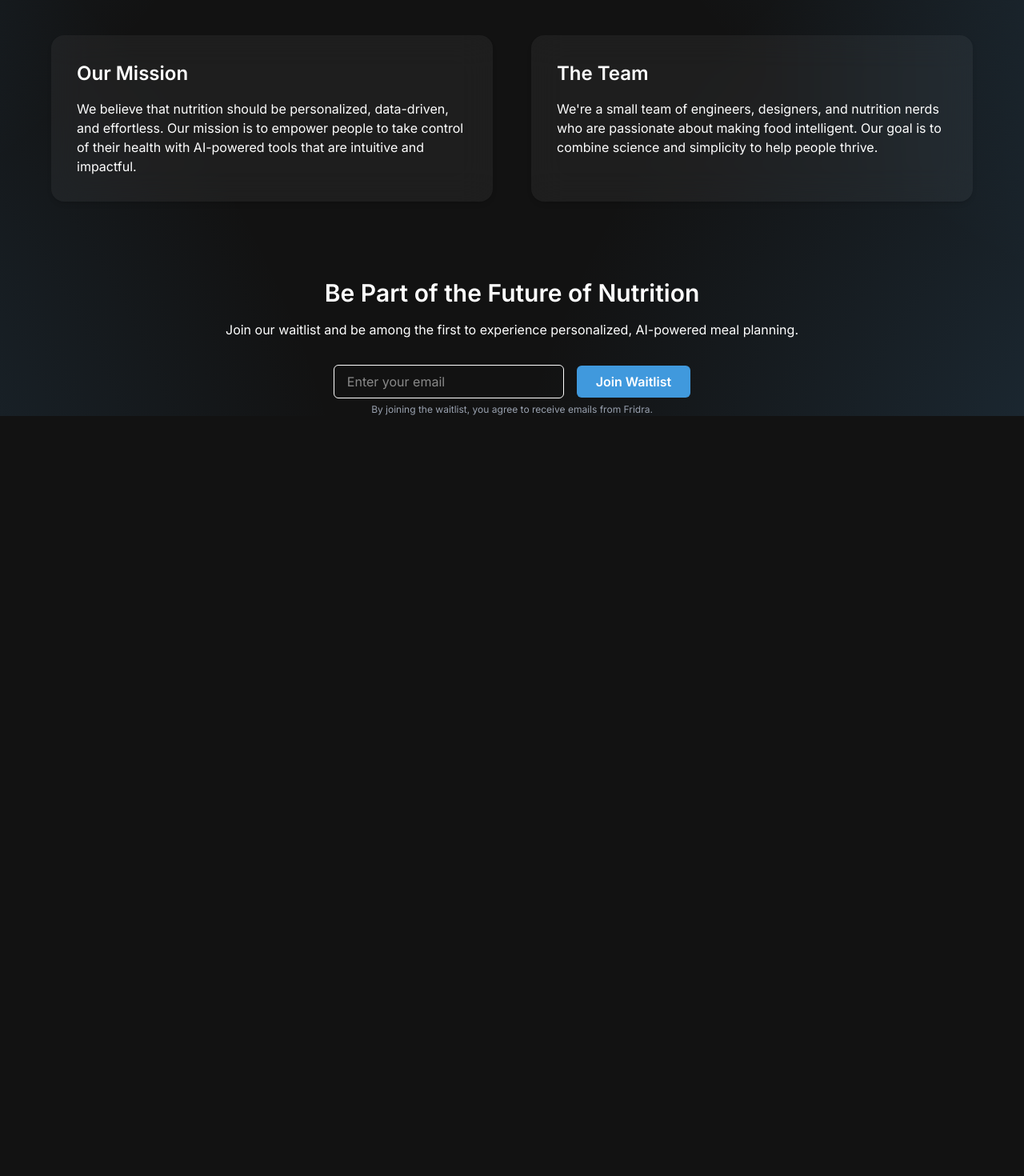
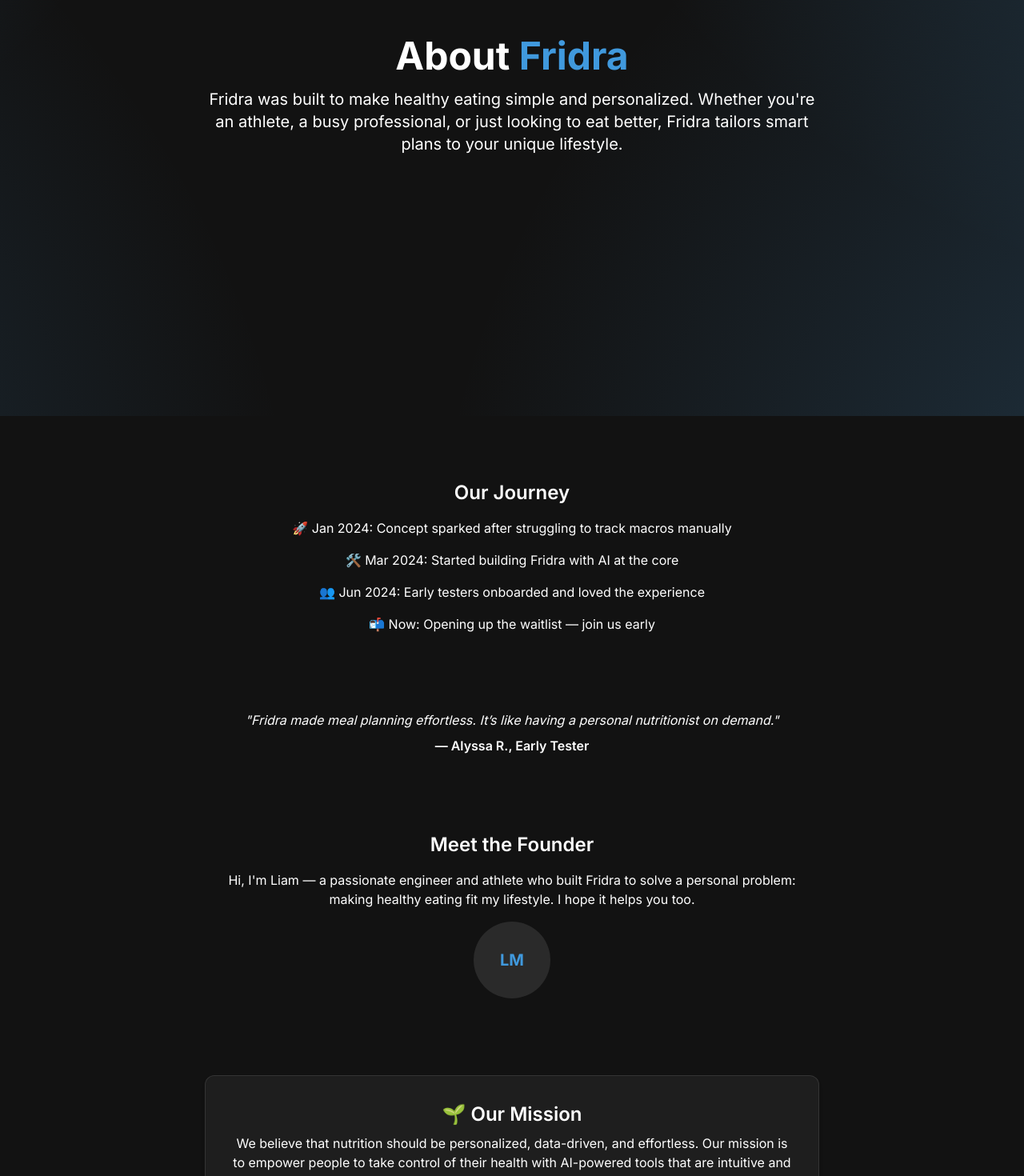
Before and after one commit to Fridra/Website, a Next.js app: page /about in a window 1280 px wide. Shown: the part 280-1750 px from the top of the page at 80% size. Before the commit the page ends 896 px from the top, so only its background shows below. Built offline with nearby package versions, Linux system fonts and the light colour scheme.

Commit message:
changes to the about page

```diff
--- a/app/about/page.tsx
+++ b/app/about/page.tsx
@@ -4,33 +4,85 @@ import EmailSignup from '@/components/forms/EmailSignup';
 
 export default function AboutPage() {
 	return (
-		<main className='min-h-screen text-textPrimary px-6 md:px-12 py-24 flex flex-col items-center justify-center'>
-			<section className='max-w-5xl mx-auto text-center mb-20'>
+		<main className='min-h-screen text-textPrimary px-6 pb-24 md:px-12 flex flex-col items-center justify-center'>
+			<section className='max-w-5xl mx-auto text-center mb-20 min-h-screen flex flex-col justify-center '>
+				<div className=''>
 					<h1 className='text-4xl md:text-5xl font-bold mb-4'>
 						About <span className='text-primary'>Fridra</span>
 					</h1>
 					<p className='text-textSecondary text-lg md:text-xl max-w-3xl mx-auto'>
 						Fridra was built to make healthy eating simple and personalized. Whether you&apos;re an
-					athlete, a busy professional, or just looking to eat better, Fridra tailors smart plans to
-					your unique lifestyle.
+						athlete, a busy professional, or just looking to eat better, Fridra tailors smart plans
+						to your unique lifestyle.
 					</p>
+				</div>
 			</section>
 
-			<section className='max-w-6xl mx-auto grid md:grid-cols-2 gap-12 mb-24'>
-				<div className='glass rounded-xl p-8 shadow-md'>
-					<h2 className='text-2xl font-semibold mb-4'>Our Mission</h2>
+			{/* Journey / Timeline */}
+			<section className='max-w-4xl mx-auto mb-24'>
+				<h2 className='text-2xl font-semibold mb-4 text-center'>Our Journey</h2>
+				<ul className='space-y-4 text-textSecondary text-center'>
+					<li>🚀 Jan 2024: Concept sparked after struggling to track macros manually</li>
+					<li>🛠️ Mar 2024: Started building Fridra with AI at the core</li>
+					<li>👥 Jun 2024: Early testers onboarded and loved the experience</li>
+					<li>📬 Now: Opening up the waitlist — join us early</li>
+				</ul>
+			</section>
+
+			{/* Testimonial */}
+			<section className='text-center max-w-3xl mx-auto mb-24'>
+				<blockquote className='italic text-textSecondary'>
+					"Fridra made meal planning effortless. It’s like having a personal nutritionist on
+					demand."
+				</blockquote>
+				<p className='mt-2 font-semibold'>— Alyssa R., Early Tester</p>
+			</section>
+
+			{/* Partners / Press */}
+			{/* <section className='text-center max-w-4xl mx-auto mb-24'>
+				<h2 className='text-2xl font-semibold mb-4'>In Collaboration With</h2>
 				<p className='text-textSecondary'>
+					We're working with leading dietitians, fitness coaches, and health tech advisors to bring
+					you the smartest food assistant.
+				</p>
+				<div className='mt-6 flex flex-wrap justify-center gap-6'>
+					<div className='bg-white/10 rounded-lg px-6 py-4'>🍎 HealthTech Inc.</div>
+					<div className='bg-white/10 rounded-lg px-6 py-4'>🏋️ FitCo Labs</div>
+					<div className='bg-white/10 rounded-lg px-6 py-4'>🧠 NutriAI Network</div>
+				</div>
+			</section> */}
+
+			{/* Meet the Founder */}
+			<section className='text-center max-w-3xl mx-auto mb-24'>
+				<h2 className='text-2xl font-semibold mb-4'>Meet the Founder</h2>
+				<p className='text-textSecondary mb-4'>
+					Hi, I'm Liam — a passionate engineer and athlete who built Fridra to solve a personal
+					problem: making healthy eating fit my lifestyle. I hope it helps you too.
+				</p>
+				<div className='w-24 h-24 mx-auto rounded-full bg-white/10 flex items-center justify-center text-xl font-bold text-primary'>
+					LM
+				</div>
+			</section>
+
+			<section className='max-w-3xl mx-auto space-y-12 mb-24'>
+				<div className='rounded-xl border border-white/10 p-8 bg-white/5 shadow-md'>
+					<h2 className='text-2xl font-semibold mb-2 flex items-center gap-2 justify-center'>
+						🌱 Our Mission
+					</h2>
+					<p className='text-textSecondary text-center'>
 						We believe that nutrition should be personalized, data-driven, and effortless. Our
 						mission is to empower people to take control of their health with AI-powered tools that
 						are intuitive and impactful.
 					</p>
 				</div>
-				<div className='glass rounded-xl p-8 shadow-md'>
-					<h2 className='text-2xl font-semibold mb-4'>The Team</h2>
-					<p className='text-textSecondary'>
-						We&apos;re a small team of engineers, designers, and nutrition nerds who are passionate
-						about making food intelligent. Our goal is to combine science and simplicity to help
-						people thrive.
+				<div className='rounded-xl border border-white/10 p-8 bg-white/5 shadow-md'>
+					<h2 className='text-2xl font-semibold mb-2 flex items-center gap-2 justify-center'>
+						👥 The Team
+					</h2>
+					<p className='text-textSecondary text-center'>
+						We're a small team of engineers, athletes, and nutrition nerds who are passionate about
+						making food intelligent. Our goal is to combine science and simplicity to help people
+						thrive.
 					</p>
 				</div>
 			</section>
```
Lines whose indentation alone changed are shown as unchanged.
